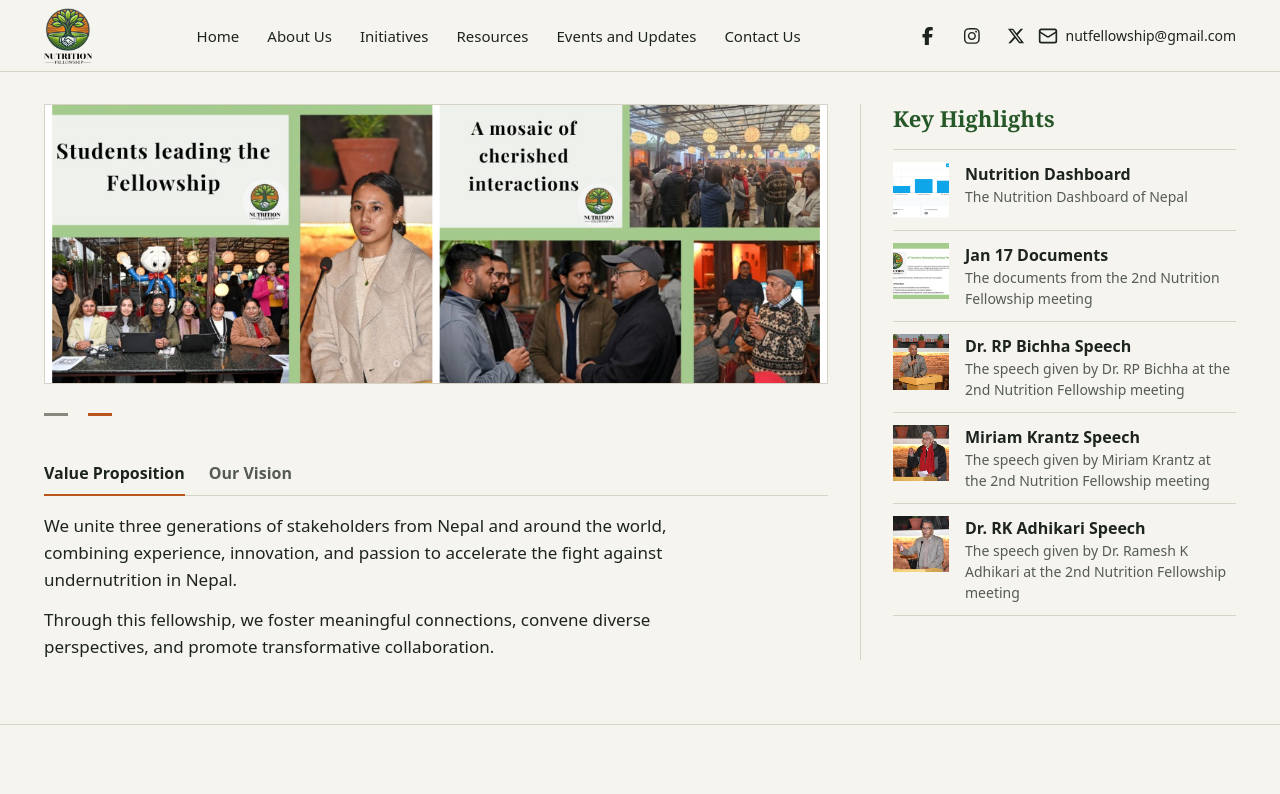
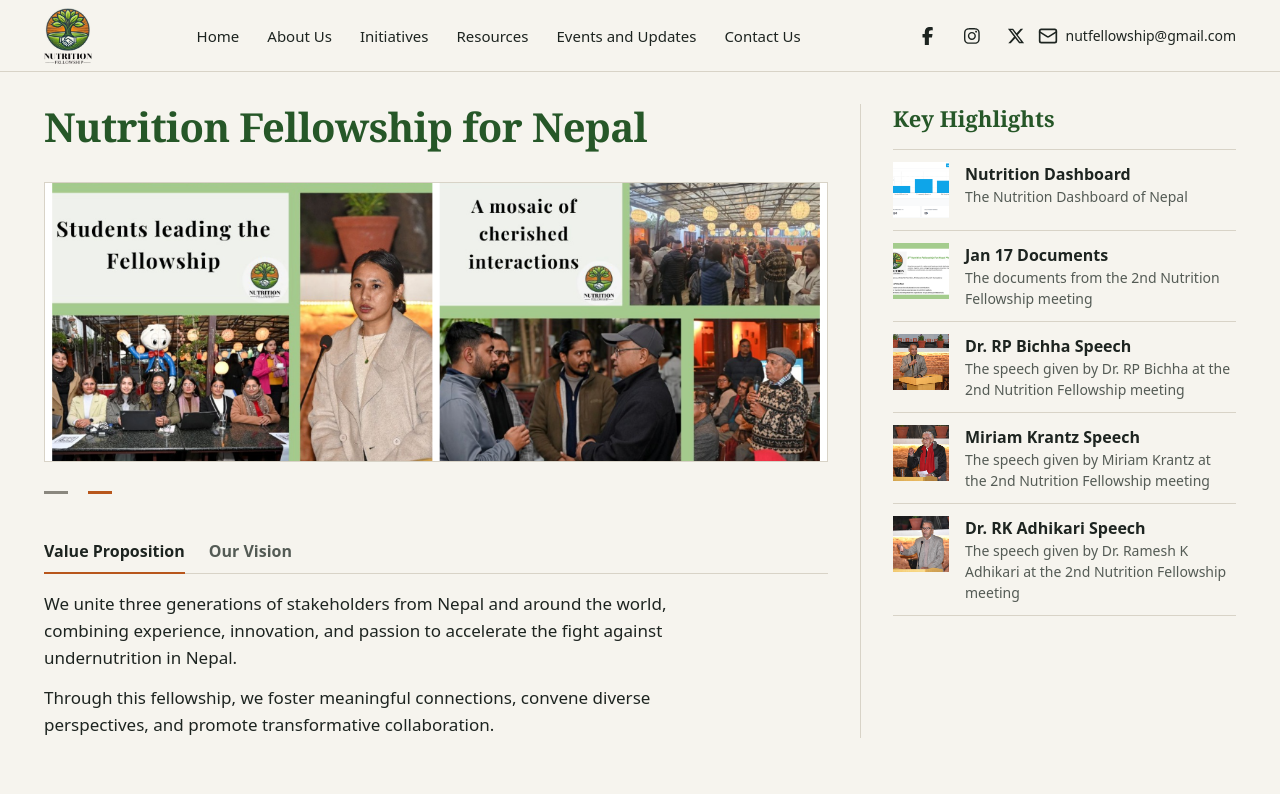
Before and after one commit to vital4nepal/nutrition-fellowship, a React (Create React App) app: page / in a window 1280 px wide. Shown: the top 794 px of the page. Built offline with nearby package versions, Linux system fonts and the light colour scheme.

Commit message:
[add] page h1 above the hero slider

```diff
--- a/src/components/CoverpageLeft.js
+++ b/src/components/CoverpageLeft.js
@@ -1,4 +1,5 @@
 import React, { useState, useEffect } from 'react';
+import { SectionTitle } from './ui';
 
 const SLIDE_INTERVAL_MS = 5000;
 
@@ -84,6 +85,7 @@ const CoverpageLeft = () => {
 
   return (
     <>
+      <SectionTitle as="h1" className="mb-6 lg:mb-8">Nutrition Fellowship for Nepal</SectionTitle>
       <div
         onMouseEnter={() => setPaused(true)}
         onMouseLeave={() => setPaused(false)}
```
